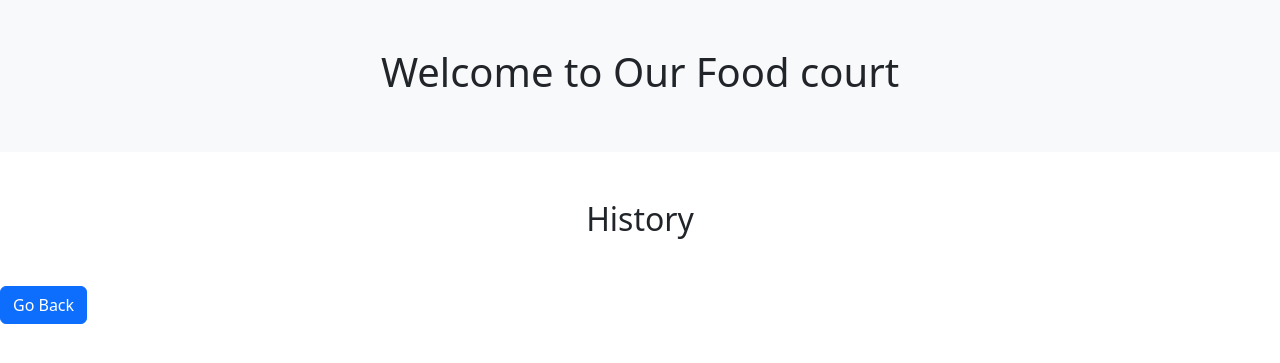
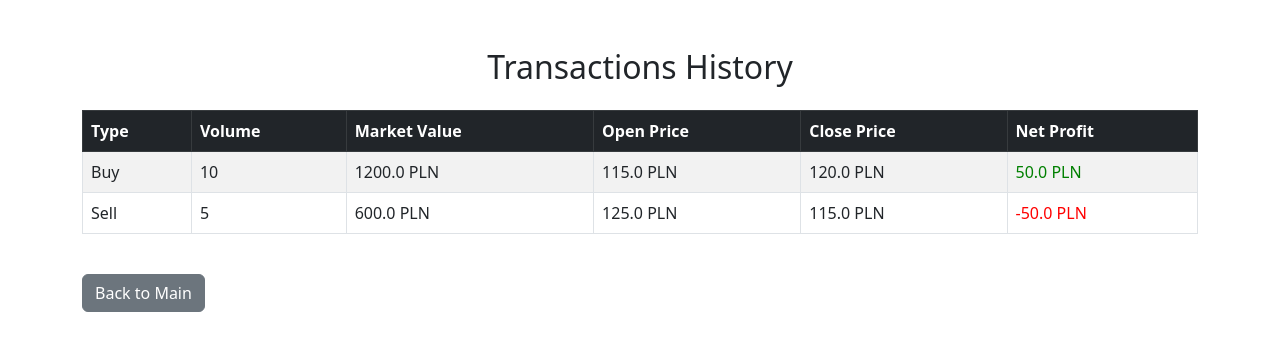
Before and after one commit to wut-ersms/front-end, a Flask app: page /transaction_history in a window 1280 px wide. Shown: the top 363 px of the page. Run offline with Flask 3, Linux system fonts and the light colour scheme.

Commit message:
history + new_order

```diff
--- a/app/templates/main/main.html
+++ b/app/templates/main/main.html
@@ -26,9 +26,9 @@
                 Historia
             </button> -->
 
-            <a href="{{ url_for('main.history') }}" class="btn btn-primary">History</a>
+            <a href="{{ url_for('transactions_history.index') }}" class="btn btn-primary">History</a>
 
-            <a href="{{ url_for('main.orders') }}" class="btn btn-primary">Orders</a>
+            <a href="{{ url_for('order.index') }}" class="btn btn-primary">New Order</a>
 
             <!-- <form action="/historia" method="post">
                 <button type="button">Nowe Zlecenie </button>
--- a/app/templates/transaction_history/history.html
+++ b/app/templates/transaction_history/history.html
@@ -1,24 +1,38 @@
 {% extends 'base.html' %}
+
 {% block content %}
-    <!-- Hero Section -->
-    <section class="bg-light p-5">
-        <div class="container text-center">
-            <h1>Welcome to Our Food court</h1>
-        </div>
-    </section>
+<div class="container my-5">
+    <h2 class="text-center mb-4">Transactions History</h2>
 
-    <!-- Featured Products -->
-    <section class="container my-5">
-        <h2 class="text-center mb-4">History</h2>
+    <table class="table table-striped table-hover table-bordered">
+        <thead class="table-dark">
+            <tr>
+                <th>Type</th>
+                <th>Volume</th>
+                <th>Market Value</th>
+                <th>Open Price</th>
+                <th>Close Price</th>
+                <th>Net Profit</th>
+            </tr>
+        </thead>
+        <tbody>
+            {% for tx in transactions %}
+            <tr>
+                <td>{{ tx.type|capitalize }}</td>
+                <td>{{ tx.volume }}</td>
+                <td>{{ tx.market_value }} PLN</td>
+                <td>{{ tx.open_price }} PLN</td>
+                <td>{{ tx.close_price }} PLN</td>
+                <td>
+                    <span style="color: {% if tx.net_profit >= 0 %}green{% else %}red{% endif %};">
+                        {{ tx.net_profit }} PLN
+                    </span>
+                </td>
+            </tr>
+            {% endfor %}
+        </tbody>
+    </table>
 
-    </section>
-
-
-    <a href="{{ url_for('main.index') }}" class="btn btn-primary">Go Back</a>
-    <!--
-    <button type="button">do something</button>
-    -->
-
-
-
+    <a href="{{ url_for('main.index') }}" class="btn btn-secondary mt-4">Back to Main</a>
+</div>
 {% endblock %}
--- a/app/views/main.py
+++ b/app/views/main.py
@@ -19,7 +19,7 @@ bp = Blueprint(
 )
 
 
-@bp.route("/", methods=["POST", "GET"])
+@bp.route("/", methods=["GET"])
 def index():
     return render_template("main/main.html")
 
@@ -39,14 +39,9 @@ def hazard():
     return render_template("main/hazard.html")
 
 
-@bp.route("/transaction_history", methods=["GET", "POST"])
-def history():
-    return render_template("transaction_history/history.html")
-
-
-@bp.route("/order", methods=["GET", "POST"])
-def orders():
-    return render_template("order/order.html")
+# @bp.route("/transaction_history", methods=["GET", "POST"])
+# def history():
+#     return render_template("transaction_history/history.html")
 
 
 # @bp.route("/map", methods=["GET", "POST"])
--- a/app/views/transactions_history.py
+++ b/app/views/transactions_history.py
@@ -1,13 +1,8 @@
 from flask import render_template, Blueprint, request, jsonify
-
-# from ..models import Product
 import json
-
-# from ..map_utils import choose_sector_image, choose_total_image, get_free_tables_per_sector
 from .. import socketio
 import logging
 
-# Ustawienie poziomu logowania na DEBUG (lub inny poziom według potrzeb)
 logging.basicConfig(level=logging.DEBUG)
 
 bp = Blueprint(
@@ -19,6 +14,27 @@ bp = Blueprint(
 )
 
 
-@bp.route("/transaction_history", methods=["POST", "GET"])
-def main():
-    return render_template("main/main.html")
+@bp.route("/transaction_history")
+def index():
+    transactions = [
+        {
+            "type": "buy",
+            "volume": 10,
+            "market_value": 1200.00,
+            "open_price": 115.00,
+            "close_price": 120.00,
+            "net_profit": 50.00,
+        },
+        {
+            "type": "sell",
+            "volume": 5,
+            "market_value": 600.00,
+            "open_price": 125.00,
+            "close_price": 115.00,
+            "net_profit": -50.00,
+        },
+    ]
+
+    return render_template(
+        "transaction_history/history.html", transactions=transactions
+    )
```
Also changed, not shown: app/__init__.py (+4 -14 lines), app/views/order.py (added, +19 -0 lines).
